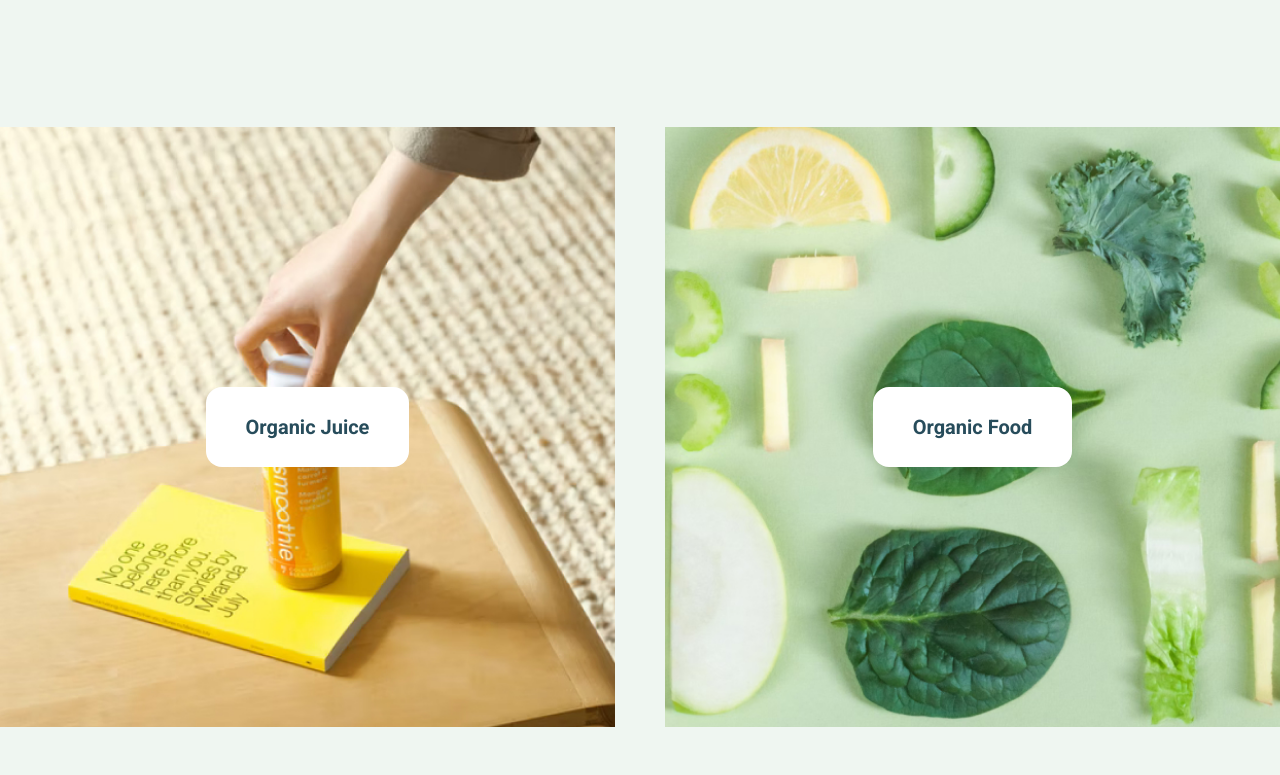
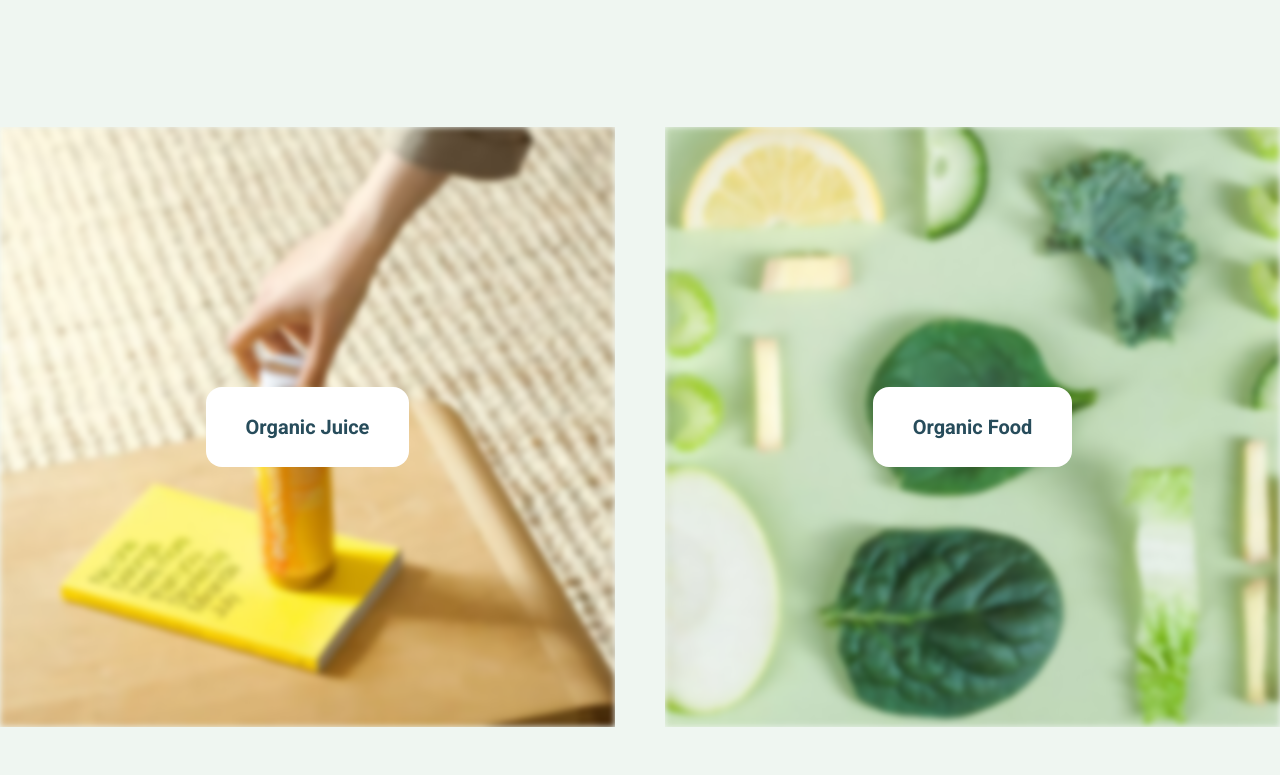
Before and after one commit to Nazofer/SSWU_Final, a React (Create React App) app in the folder organick/: page / in a window 1280 px wide. Shown: the part 6360-7135 px from the top of the page. Built offline with nearby package versions, Linux system fonts and the light colour scheme; no server answers; the database is empty.

Commit message:
replace bg with img, animate banners, refactor

```diff
--- a/organick/src/components/sections/eco-friendly-ads/eco-friendly-ads.js
+++ b/organick/src/components/sections/eco-friendly-ads/eco-friendly-ads.js
@@ -1,20 +1,27 @@
 import React from 'react';
 import Banner from './eco-friendly-banner/eco-friendly-banner';
 import styles from './eco-friendly-ads.module.scss';
+import banner1 from '../../../img/organic-banner--1.jpg';
+import banner2 from '../../../img/organic-banner--2.jpg';
+import banner3 from '../../../img/organic-banner--3.jpg';
+
 const EcoFriendlyAds = () => {
   return (
     <div className={styles.banners}>
       <Banner
         className={styles['banners--1']}
         button='Organic Juice'
+        url={banner1}
       />
       <Banner
         className={styles['banners--2']}
         button='Organic Food'
+        url={banner2}
       />
       <Banner
         className={styles['banners--3']}
         button='Nuts&Cookies'
+        url={banner3}
       />
     </div>
   );
--- a/organick/src/components/sections/eco-friendly-ads/eco-friendly-ads.module.scss
+++ b/organick/src/components/sections/eco-friendly-ads/eco-friendly-ads.module.scss
@@ -8,13 +8,5 @@
   justify-content: center;
   flex-wrap: wrap;
   gap: 5rem;
-  &--1 {
-    background-image: url('../../../img/organic-banner--1.jpg');
-  }
-  &--2 {
-    background-image: url('../../../img/organic-banner--2.jpg');
-  }
-  &--3 {
-    background-image: url('../../../img/organic-banner--3.jpg');
-  }
+
 }
--- a/organick/src/components/sections/eco-friendly-ads/eco-friendly-banner/eco-friendly-banner.js
+++ b/organick/src/components/sections/eco-friendly-ads/eco-friendly-banner/eco-friendly-banner.js
@@ -3,10 +3,11 @@ import Button from '../../../UI/Button/Button';
 import styles from './eco-friendly-banner.module.scss';
 import classNames from 'classnames';
 
- const EcoFriendlyBanner = ({ button, className }) => {
+ const EcoFriendlyBanner = ({ button, className, url }) => {
   return (
     <div className={classNames(styles['ads__card'], className)}>
       <Button white className={styles['ads__card-button']}>{button}</Button>
+      <img src={url} alt='' className={styles['ads__card-img']}/>
     </div>
   );
  }
--- a/organick/src/components/sections/eco-friendly-ads/eco-friendly-banner/eco-friendly-banner.module.scss
+++ b/organick/src/components/sections/eco-friendly-ads/eco-friendly-banner/eco-friendly-banner.module.scss
@@ -7,6 +7,24 @@
   flex: 1 1 0%;
   align-items: center;
   min-width: 40rem;
-  background-size: cover;
-  background-repeat: no-repeat;
+  position: relative;
+  overflow: hidden;
+  &:hover &-img{
+    transform: scale3d(1.05, 1.05, 1);
+    filter: none;
+  }
+  &-img {
+    filter: blur(3px);
+    position: absolute;
+    object-fit: cover;
+    object-position: center;
+    width: 100%;
+    height: 100%;
+    z-index: 0;
+    transition: all 0.3s ease-in-out;
+    transform-origin: center;
+  }
+  &-button {
+    z-index: 1;
+  }
 }
--- a/organick/src/components/sections/order-confirmation/order-form/order-form.js
+++ b/organick/src/components/sections/order-confirmation/order-form/order-form.js
@@ -136,9 +136,9 @@ const Form = ({ bill }) => {
           />
         </div>
         <Textarea
-          label={'Message*'}
+          label={'Message(optional)'}
           inptType={'text'}
-          inptPlaceholder={'Enter your phone:'}
+          inptPlaceholder={'Enter your message:'}
         />
         <Button
           showArrow
--- a/organick/src/components/sections/products/products.module.scss
+++ b/organick/src/components/sections/products/products.module.scss
@@ -26,5 +26,6 @@
     z-index: 2;
     bottom: 3rem;
     right: 3rem;
+    border-color: red;
   }
 }
```
